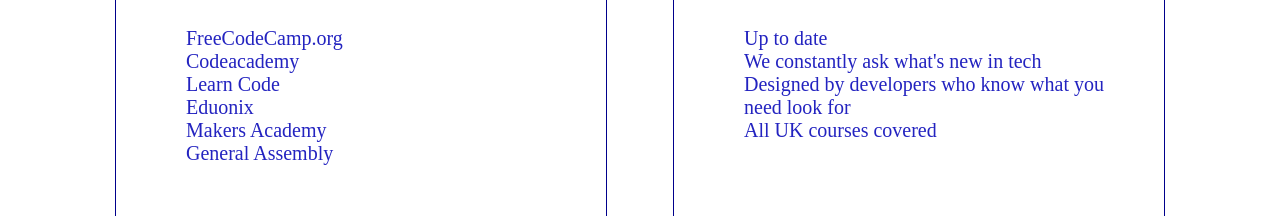
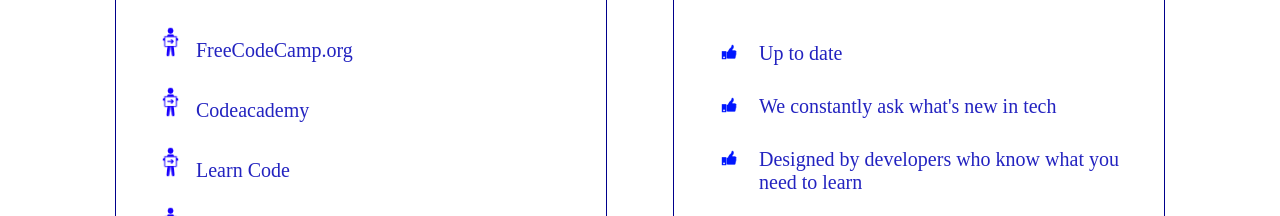
Before and after one commit to andresviveros1984/website-one, a plain HTML site: page index.html in a window 1280 px wide. Shown: the part 563-779 px from the top of the page. Drawn offline with Linux system fonts and the light colour scheme.

Commit message:
add logo to list items

```diff
--- a/index.html
+++ b/index.html
@@ -52,9 +52,9 @@
           <li><a href="https://www.freecodecamp.org/">FreeCodeCamp.org</a></li>
           <li><a href="https://www.codecademy.com/learn">Codeacademy</a></li>
           <li><a href="https://web.learncodeonline.in/">Learn Code</a></li>
-          <li><a href="#">Eduonix</a></li>
-          <li><a href="#">Makers Academy</a></li>
-          <li><a href="#">General Assembly</a></li>
+          <li><a href="https://www.eduonix.com/">Eduonix</a></li>
+          <li><a href="https://makers.tech/?utm_term&utm_campaign=RD%20%7C%20Programming&utm_source=adwords&utm_medium=ppc&hsa_cam=1110850263&hsa_src=g&hsa_ver=3&hsa_kw&hsa_tgt=dsa-834435829631&hsa_grp=119275900442&hsa_mt=b&hsa_net=adwords&hsa_acc=7172166340&hsa_ad=497995282313&gclid=Cj0KCQjw18WKBhCUARIsAFiW7Jy9NlrBc79XoLwu3zqF6LyoFUDNu3BHPGABbTzF6rqAikSFtLNv1H8aAlRvEALw_wcB">Makers Academy</a></li>
+          <li><a href="https://generalassemb.ly/education/software-engineering-immersive/london">General Assembly</a></li>
         </ul>
       </div>
       <div id="rightsidebar" class="sidebar">
@@ -62,10 +62,10 @@
           Why use this site?
         </h3>
         <ul>
-          <li><a href="#">Up to date</a></li>
-          <li><a href="#">We constantly ask what's new in tech</a></li>
-          <li><a href="#">Designed by developers who know what you need look for</a></li>
-          <li><a href="#">All UK courses covered</a></li>
+          <li><a>Up to date</a></li>
+          <li><a>We constantly ask what's new in tech</a></li>
+          <li><a>Designed by developers who know what you need to learn</a></li>
+          <li><a>All UK courses covered</a></li>
         </ul>
       </div>
     </div>
--- a/style.css
+++ b/style.css
@@ -21,7 +21,7 @@
 }
 #searchBox{
   float: right;
-  background: linear-gradient(blue,aqua);/* lineaer gradient allows for two colors to be used */
+  background: linear-gradient(blue,aqua);/* linear gradient allows for two colors to be used */
   width: 400px;
   height: 50px;
   padding: 20px 20px 0 20px;
@@ -123,16 +123,34 @@
   font-size: 30px;
 }
 
+#rightsidebar ul li{
+  padding: 15px;
+  list-style-image: url(images/thumbresized.png);
+}
+
+#leftsidebar ul li{
+  /* padding: 20px; */
+  padding-bottom: 25px;
+  padding-left: 10px; /*moves the links away from the logo*/
+  list-style-image: url(images/arrowresized.png); /*to add images as bullet points list items*/
+}
+
 .sidebar ul li a{
   text-decoration: none;
   font-size: 20px;
   color: rgb(35, 35, 192);
+  -webkit-transition: font-size 0.3s ease;
+  -moz-transition: font-size 0.3s ease;
+  -o-transition: font-size 0.3s ease;
+  -ms-transition: font-size 0.3s ease;
+  transition: font-size 0.3s ease;
 }
 
 .sidebar ul li a:hover,.sidebar ul li a.active{
   text-decoration: none;
-  color: darkcyan;
+  color: rgb(35, 35, 192);
   font-size: 30px;
+  font-style: italic;
 }
 
 
```
Also changed, not shown: images/LogoMakr-5j3ygL.png (added), images/arrow.png (added), images/arrowresized.png (added), images/thumbresized.png (added).
